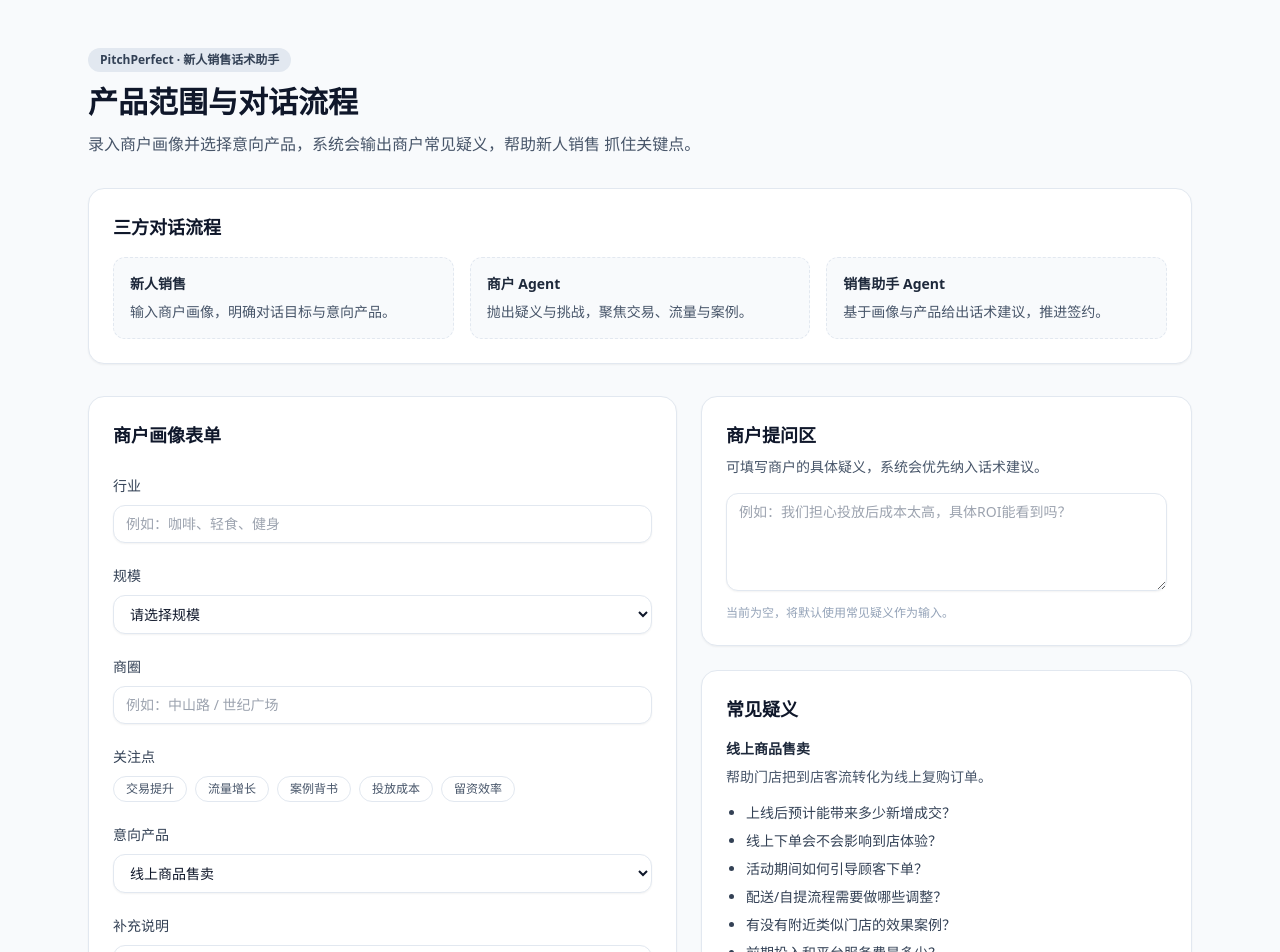
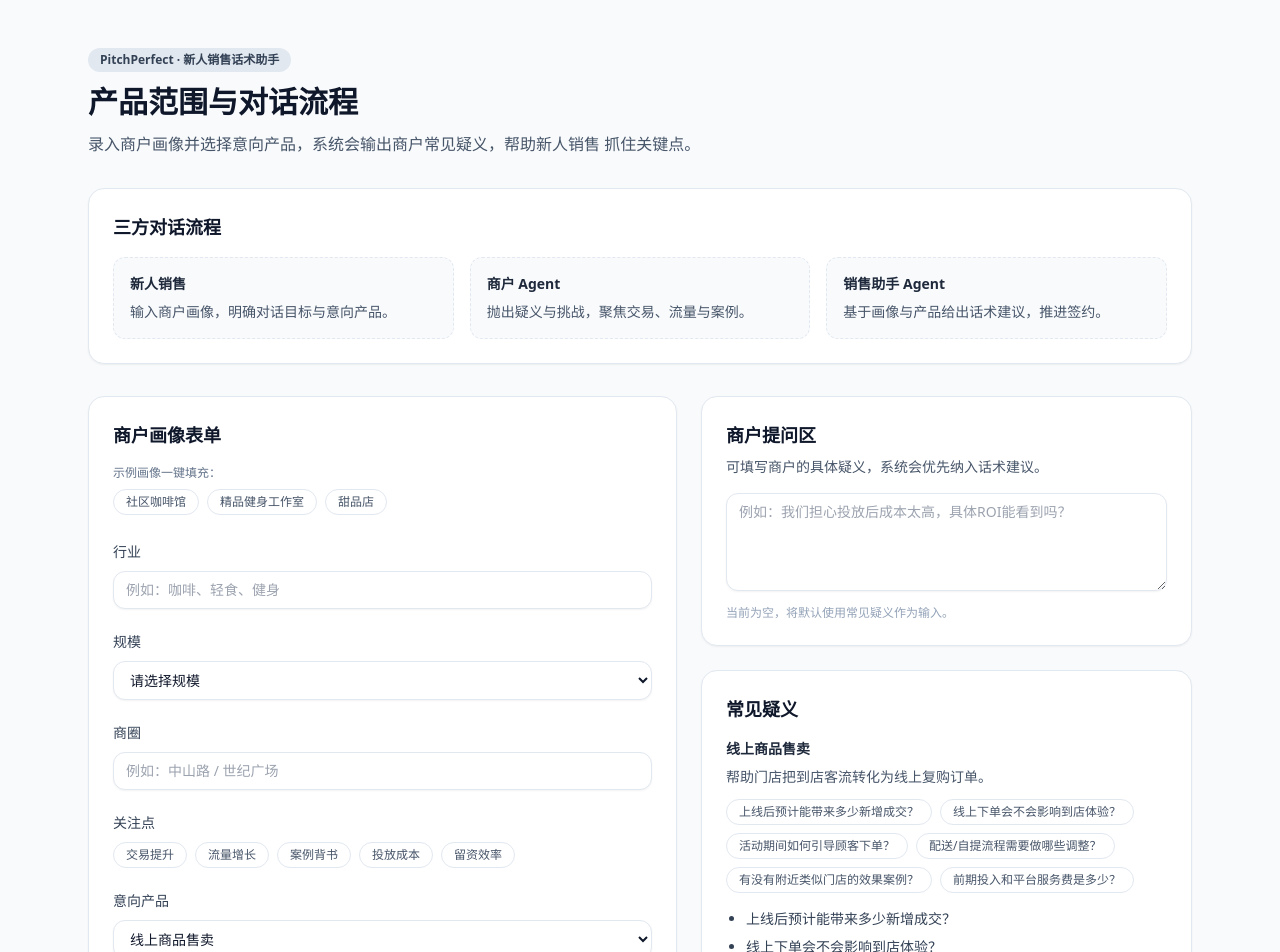
Before and after one commit to Smartloe/PitchPerfect, a React (Vite) app: page / in a window 1280 px wide. Shown: the top 952 px of the page. Built offline with nearby package versions, Linux system fonts and the light colour scheme; the HTML template or start-up script is replaced by a standard one.

Commit message:
[PSA-070] 增强体验与效率

```diff
--- a/src/App.tsx
+++ b/src/App.tsx
@@ -1,4 +1,4 @@
-import { useMemo, useState, type FormEvent } from "react";
+import { useEffect, useMemo, useRef, useState, type FormEvent } from "react";
 import { productCatalog } from "./data/productCatalog";
 import { Button } from "./components/ui/button";
 import { Input } from "./components/ui/input";
@@ -36,6 +36,48 @@ const focusOptions = [
   "留资效率"
 ];
 
+const sampleProfiles = [
+  {
+    id: "coffee-shop",
+    label: "社区咖啡馆",
+    profile: {
+      industry: "咖啡",
+      scale: "6-15人",
+      businessDistrict: "社区生活圈",
+      focusAreas: ["交易提升", "案例背书"],
+      notes: "周末客流高峰明显，想提升复购"
+    },
+    productId: "online-sales" as ProductId,
+    question: "线上下单会不会影响到店体验？"
+  },
+  {
+    id: "fitness-studio",
+    label: "精品健身工作室",
+    profile: {
+      industry: "健身",
+      scale: "16-50人",
+      businessDistrict: "写字楼商圈",
+      focusAreas: ["流量增长", "投放成本"],
+      notes: "希望吸引白领新客"
+    },
+    productId: "ad-campaign" as ProductId,
+    question: "投放周期和起量速度怎么样？"
+  },
+  {
+    id: "dessert-store",
+    label: "甜品店",
+    profile: {
+      industry: "甜品",
+      scale: "1-5人",
+      businessDistrict: "购物中心",
+      focusAreas: ["留资效率", "交易提升"],
+      notes: "想沉淀节假日新客联系方式"
+    },
+    productId: "lead-collection" as ProductId,
+    question: "留资后可以带来多少次复购？"
+  }
+];
+
 type FormState = MerchantProfile & {
   productId: ProductId;
 };
@@ -69,11 +111,20 @@ export default function App() {
     useState<ScriptSuggestion | null>(null);
   const [merchantQuestion, setMerchantQuestion] = useState("");
   const [history, setHistory] = useState<HistoryItem[]>([]);
+  const historyRef = useRef<HTMLDivElement>(null);
 
   const selectedProduct = useMemo(
     () => productCatalog.find((item) => item.id === form.productId),
     [form.productId]
   );
+
+  useEffect(() => {
+    if (!historyRef.current) return;
+    historyRef.current.scrollTo({
+      top: historyRef.current.scrollHeight,
+      behavior: "smooth"
+    });
+  }, [history]);
 
   const handleChange = (key: keyof FormState, value: string) => {
     setForm((prev) => ({ ...prev, [key]: value }));
@@ -130,7 +181,9 @@ export default function App() {
         objections: buildObjections()
       });
       setAssistantSuggestion(response.suggestion);
-      setHistory((prev) => [
+      setHistory((prev) =>
+        [
+          ...prev,
           {
             id: `${Date.now()}`,
             createdAt: new Date().toLocaleString("zh-CN"),
@@ -138,9 +191,9 @@ export default function App() {
             industry: form.industry,
             question: merchantQuestion.trim(),
             suggestion: response.suggestion
-        },
-        ...prev
-      ].slice(0, 5));
+          }
+        ].slice(-5)
+      );
     } catch (error) {
       const message =
         error instanceof Error ? error.message : "生成失败，请稍后重试。";
@@ -148,6 +201,22 @@ export default function App() {
     } finally {
       setIsSubmitting(false);
     }
+  };
+
+  const applySampleProfile = (sample: (typeof sampleProfiles)[number]) => {
+    setForm({
+      industry: sample.profile.industry,
+      scale: sample.profile.scale,
+      businessDistrict: sample.profile.businessDistrict,
+      focusAreas: sample.profile.focusAreas,
+      notes: sample.profile.notes ?? "",
+      productId: sample.productId
+    });
+    setMerchantQuestion(sample.question);
+    setErrors({});
+    setSubmitError("");
+    setAssistantError("");
+    setAssistantSuggestion(null);
   };
 
   const renderValue = (value: string) => {
@@ -228,6 +297,21 @@ export default function App() {
                 正在生成建议...
               </span>
             )}
+          </div>
+          <div className="mt-4">
+            <p className="text-xs text-slate-500">示例画像一键填充：</p>
+            <div className="mt-2 flex flex-wrap gap-2">
+              {sampleProfiles.map((sample) => (
+                <button
+                  key={sample.id}
+                  type="button"
+                  className="rounded-full border border-slate-200 px-3 py-1 text-xs font-medium text-slate-600 transition hover:border-slate-400"
+                  onClick={() => applySampleProfile(sample)}
+                >
+                  {sample.label}
+                </button>
+              ))}
+            </div>
           </div>
 
           <form className="mt-6 space-y-5" onSubmit={handleSubmit}>
@@ -378,6 +462,18 @@ export default function App() {
                 <p className="mt-2 text-sm text-slate-600">
                   {selectedProduct.summary}
                 </p>
+                <div className="mt-3 flex flex-wrap gap-2">
+                  {selectedProduct.questions.map((question) => (
+                    <button
+                      key={question}
+                      type="button"
+                      className="rounded-full border border-slate-200 bg-white px-3 py-1 text-xs text-slate-600 transition hover:border-slate-400"
+                      onClick={() => setMerchantQuestion(question)}
+                    >
+                      {question}
+                    </button>
+                  ))}
+                </div>
                 <ul className="mt-4 list-disc space-y-2 pl-5 text-sm text-slate-700">
                   {selectedProduct.questions.map((question) => (
                     <li key={question}>{question}</li>
@@ -475,11 +571,14 @@ export default function App() {
             {history.length === 0 ? (
               <p className="mt-4 text-sm text-slate-500">暂无生成记录。</p>
             ) : (
-              <div className="mt-4 space-y-3">
+              <div
+                ref={historyRef}
+                className="mt-4 max-h-64 space-y-3 overflow-y-auto pr-1"
+              >
                 {history.map((item) => (
                   <div
                     key={item.id}
-                    className="rounded-xl border border-slate-100 bg-slate-50 p-3 text-sm"
+                    className="rounded-xl border border-slate-100 bg-slate-50 p-3 text-sm transition hover:border-slate-200"
                   >
                     <div className="flex flex-wrap items-center gap-2 text-xs text-slate-500">
                       <span>{item.createdAt}</span>
```
Also changed, not shown: issues/2026-02-04_01-05-25-sales-script-assistant.csv. Lines whose indentation alone changed are shown as unchanged.
